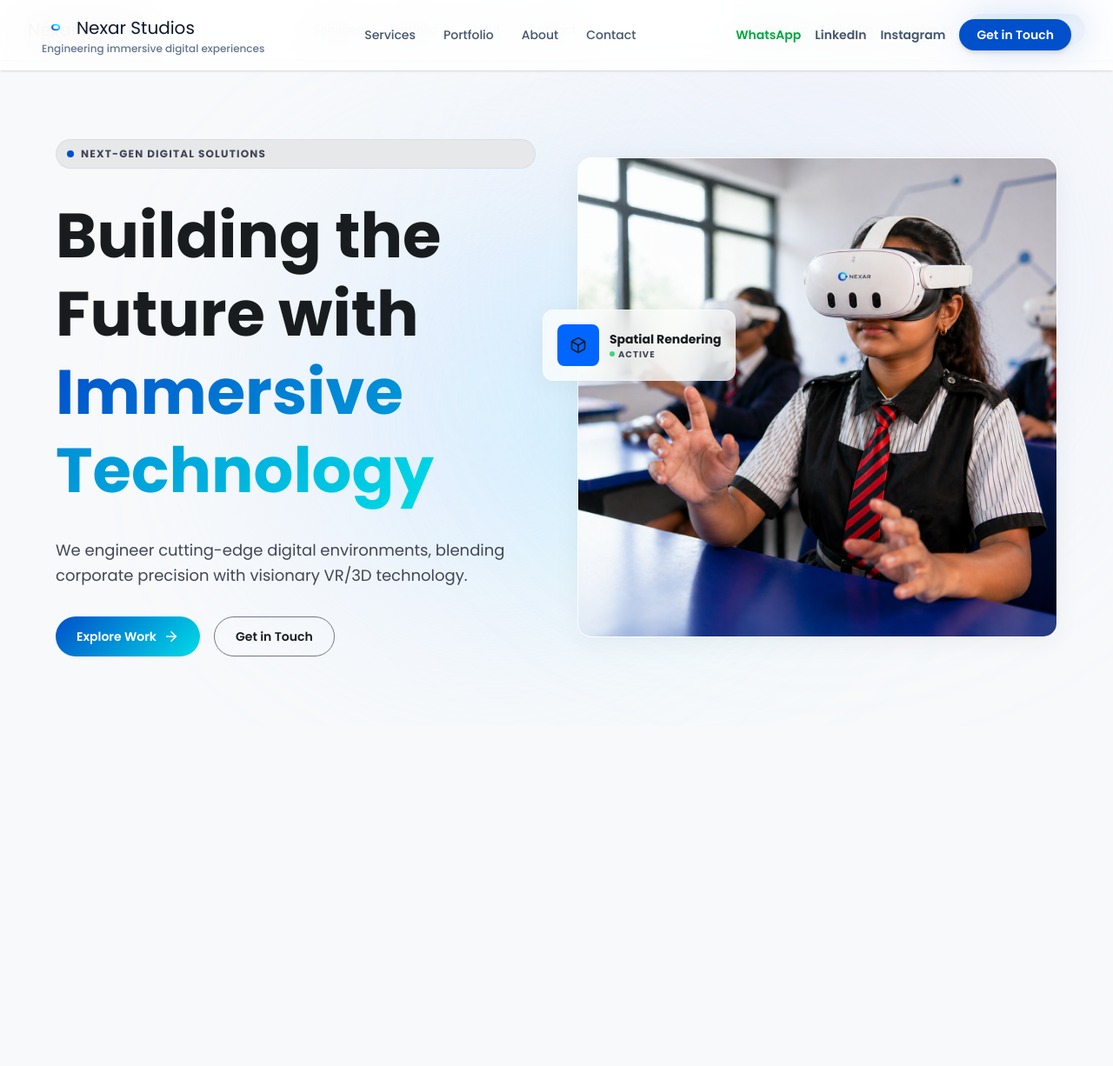
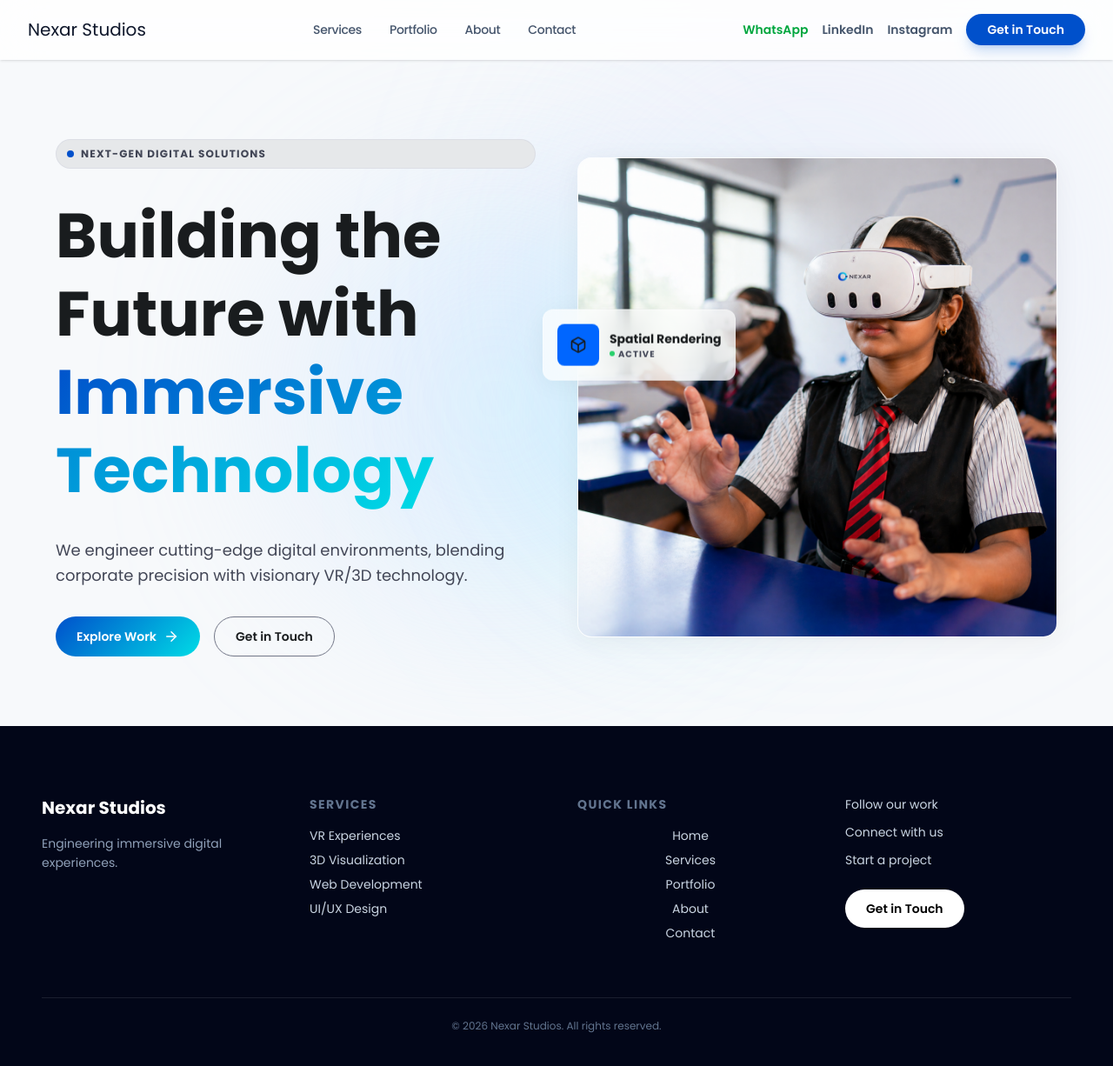
Before and after one commit to nexarstudiosinfo/NEXARSTUDIOS, a React (Vite) app: page / in a window 1280 px wide. Shown: the top 1226 px of the page at 87% size. Before the commit the page ends 835 px from the top, so only its background shows below. Built offline with nearby package versions, Linux system fonts and the light colour scheme.

Commit message:
Update Footer.tsx

```diff
--- a/src/components/Footer.tsx
+++ b/src/components/Footer.tsx
@@ -1,117 +1,102 @@
-import { motion } from 'motion/react';
-import { Menu } from 'lucide-react';
+import { motion } from "motion/react";
 
-interface NavbarProps {
-  currentPage: string;
+interface FooterProps {
   onPageChange: (page: string) => void;
 }
 
-export default function Navbar({ currentPage, onPageChange }: NavbarProps) {
-  const navItems = [
-    { name: 'Services', id: 'services' },
-    { name: 'Portfolio', id: 'portfolio' },
-    { name: 'About', id: 'about' },
-    { name: 'Contact', id: 'contact' },
-  ];
+export default function Footer({ onPageChange }: FooterProps) {
+  return (
+    <footer className="bg-slate-950 text-white px-6 md:px-12 py-20 mt-auto">
 
-  return (
-    <nav className="fixed top-0 w-full z-50 bg-white/80 backdrop-blur-xl shadow-sm border-b border-slate-200/10">
+      <div className="max-w-[1440px] mx-auto grid grid-cols-1 md:grid-cols-2 lg:grid-cols-4 gap-12">
 
-      <div className="flex justify-between items-center px-6 md:px-12 py-3 md:py-4 max-w-[1440px] mx-auto">
-
-        {/* LOGO + TAGLINE */}
-        <button
-          onClick={() => onPageChange('home')}
-          className="flex flex-col items-start cursor-pointer leading-tight"
-        >
-          <div className="flex items-center gap-2">
-            <img
-              src="/logo.png"
-              alt="Nexar Logo"
-              className="w-8 h-8 object-contain"
-            />
-
-            <span
-              style={{ fontFamily: "var(--font-logo)" }}
-              className="text-lg md:text-xl text-slate-900"
-            >
+        {/* BRAND */}
+        <div className="space-y-4">
+          <h2 style={{ fontFamily: "var(--font-logo)" }} className="text-xl">
             Nexar Studios
-            </span>
+          </h2>
+          <p className="text-slate-400 text-sm leading-relaxed max-w-xs">
+            Engineering immersive digital experiences.
+          </p>
         </div>
 
-          {/* TAGLINE */}
-          <span className="text-[10px] md:text-xs text-slate-500 font-medium hidden md:block">
-            Engineering immersive digital experiences
-          </span>
-        </button>
-
-        {/* NAV ITEMS */}
-        <div className="hidden md:flex items-center gap-8">
-          {navItems.map((item) => (
-            <button
-              key={item.id}
-              onClick={() => onPageChange(item.id)}
-              className={`text-sm font-medium transition-colors ${
-                currentPage === item.id
-                  ? 'text-primary'
-                  : 'text-slate-600 hover:text-blue-600'
-              }`}
-            >
-              {item.name}
-            </button>
-          ))}
+        {/* SERVICES */}
+        <div className="space-y-4">
+          <h3 className="text-sm uppercase tracking-widest text-slate-500">
+            Services
+          </h3>
+          <div className="flex flex-col gap-2 text-sm text-slate-300">
+            <span>VR Experiences</span>
+            <span>3D Visualization</span>
+            <span>Web Development</span>
+            <span>UI/UX Design</span>
+          </div>
         </div>
 
-        {/* CTA ACTIONS */}
-        <div className="hidden md:flex items-center gap-4">
+        {/* QUICK LINKS */}
+        <div className="space-y-4">
+          <h3 className="text-sm uppercase tracking-widest text-slate-500">
+            Quick Links
+          </h3>
+          <div className="flex flex-col gap-2 text-sm text-slate-300">
+            <button onClick={() => onPageChange("home")}>Home</button>
+            <button onClick={() => onPageChange("services")}>Services</button>
+            <button onClick={() => onPageChange("portfolio")}>Portfolio</button>
+            <button onClick={() => onPageChange("about")}>About</button>
+            <button onClick={() => onPageChange("contact")}>Contact</button>
+          </div>
+        </div>
 
-          {/* WhatsApp */}
-          <motion.a
-            whileHover={{ scale: 1.05 }}
-            whileTap={{ scale: 0.95 }}
-            href="https://wa.me/916305874503?text=Hi%20Nexar%20Studios%2C%20I%20want%20to%20discuss%20a%20project."
+        {/* SOCIAL + CTA */}
+        <div className="space-y-6">
+
+          <div className="space-y-3 text-sm text-slate-300">
+
+            <a
+              href="https://www.instagram.com/nexarstudios.in"
               target="_blank"
-            className="text-sm font-semibold text-green-600 hover:text-green-700"
+              className="block hover:text-white transition-colors"
             >
-            WhatsApp
-          </motion.a>
+              Follow our work
+            </a>
 
-          {/* LinkedIn */}
             <a
               href="https://www.linkedin.com/company/nexarstudios/"
               target="_blank"
-            className="text-sm font-semibold text-slate-600 hover:text-blue-600"
+              className="block hover:text-white transition-colors"
             >
-            LinkedIn
+              Connect with us
             </a>
 
-          {/* Instagram */}
             <a
-            href="https://www.instagram.com/nexarstudios.in"
+              href="https://wa.me/916305874503?text=Hi%20Nexar%20Studios%2C%20I%20want%20to%20discuss%20a%20project."
               target="_blank"
-            className="text-sm font-semibold text-slate-600 hover:text-pink-500"
+              className="block hover:text-white transition-colors"
             >
-            Instagram
+              Start a project
             </a>
 
-          {/* MAIN CTA */}
+          </div>
+
+          {/* CTA BUTTON */}
           <motion.button
-            whileHover={{ scale: 1.05 }}
-            whileTap={{ scale: 0.95 }}
-            onClick={() => onPageChange('contact')}
-            className="bg-primary text-white px-5 py-2 rounded-full text-sm font-semibold shadow-md hover:opacity-90 transition"
+            whileHover={{ scale: 1.03 }}
+            whileTap={{ scale: 0.97 }}
+            onClick={() => onPageChange("contact")}
+            className="bg-white text-black px-6 py-3 rounded-full text-sm font-semibold hover:opacity-90 transition cursor-pointer"
           >
             Get in Touch
           </motion.button>
 
         </div>
 
-        {/* MOBILE MENU ICON */}
-        <button className="md:hidden text-slate-900">
-          <Menu size={24} />
-        </button>
+      </div>
 
+      {/* BOTTOM */}
+      <div className="mt-16 pt-6 border-t border-white/10 text-center text-xs text-slate-500">
+        © {new Date().getFullYear()} Nexar Studios. All rights reserved.
       </div>
-    </nav>
+
+    </footer>
   );
 }
```
Lines whose indentation alone changed are shown as unchanged.
